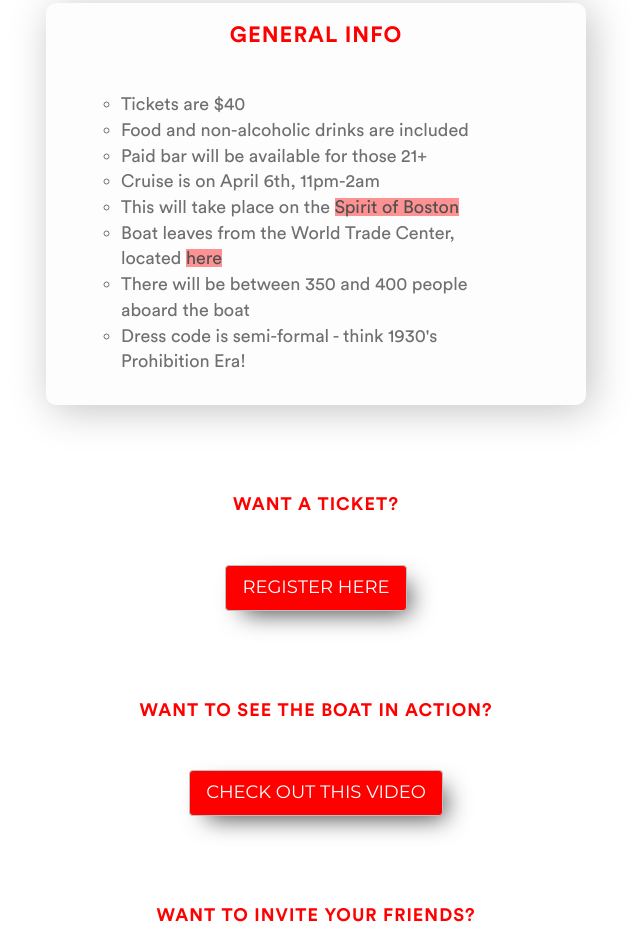
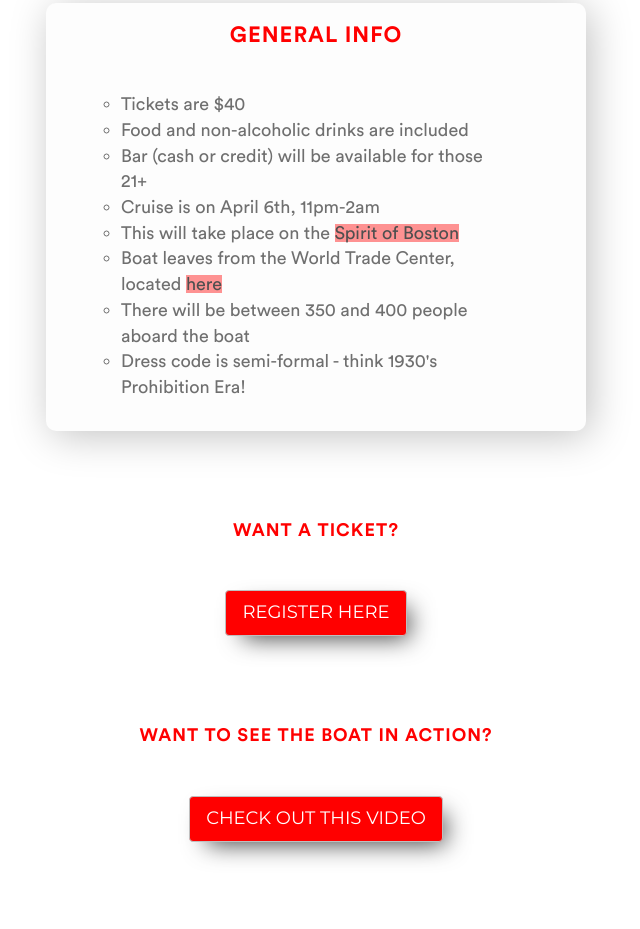
Before and after one commit to ChiSigma/spirited-away-splash, a website: page index.html in a window 1280 px wide. Shown: the part 1220-2149 px from the top of the page, without its empty margins (324-964 px from the left). Drawn offline with Linux system fonts and the light colour scheme.

Commit message:
Clarified 'Paid' bar

```diff
--- a/index.html
+++ b/index.html
@@ -77,7 +77,7 @@
                     <ul>
                         <li>Tickets are $40</li>
                         <li>Food and non-alcoholic drinks are included</li>
-                        <li>Paid bar will be available for those 21+</li>
+                        <li>Bar (cash or credit) will be available for those 21+</li>
                         <li>Cruise is on April 6th, 11pm-2am</li>
                         <li>This will take place on the <a href="https://www.spiritcruises.com/boston/about/experience/photos-video" target="_blank" class="link">Spirit of Boston</a> </li>
                         <li>Boat leaves from the World Trade Center, located <a href="https://www.google.com/maps/place/Spirit+of+Boston/@42.3428533,-71.0838174,14z/data=!4m19!1m13!4m12!1m4!2m2!1d-71.0925096!2d42.3376259!4e1!1m6!1m2!1s0x89e3707897da486f:0x9c3b01ba65e230ea!2sSpirit+of+Boston,+Seaport+Hotel+%26+World+Trade+Center,+200+Seaport+Blvd+%2375,+Boston,+MA+02210!2m2!1d-71.0417859!2d42.3505451!3m4!1s0x89e3707897da486f:0x9c3b01ba65e230ea!8m2!3d42.3505451!4d-71.0417859" target="_blank" class="link">here</a></li>
```
